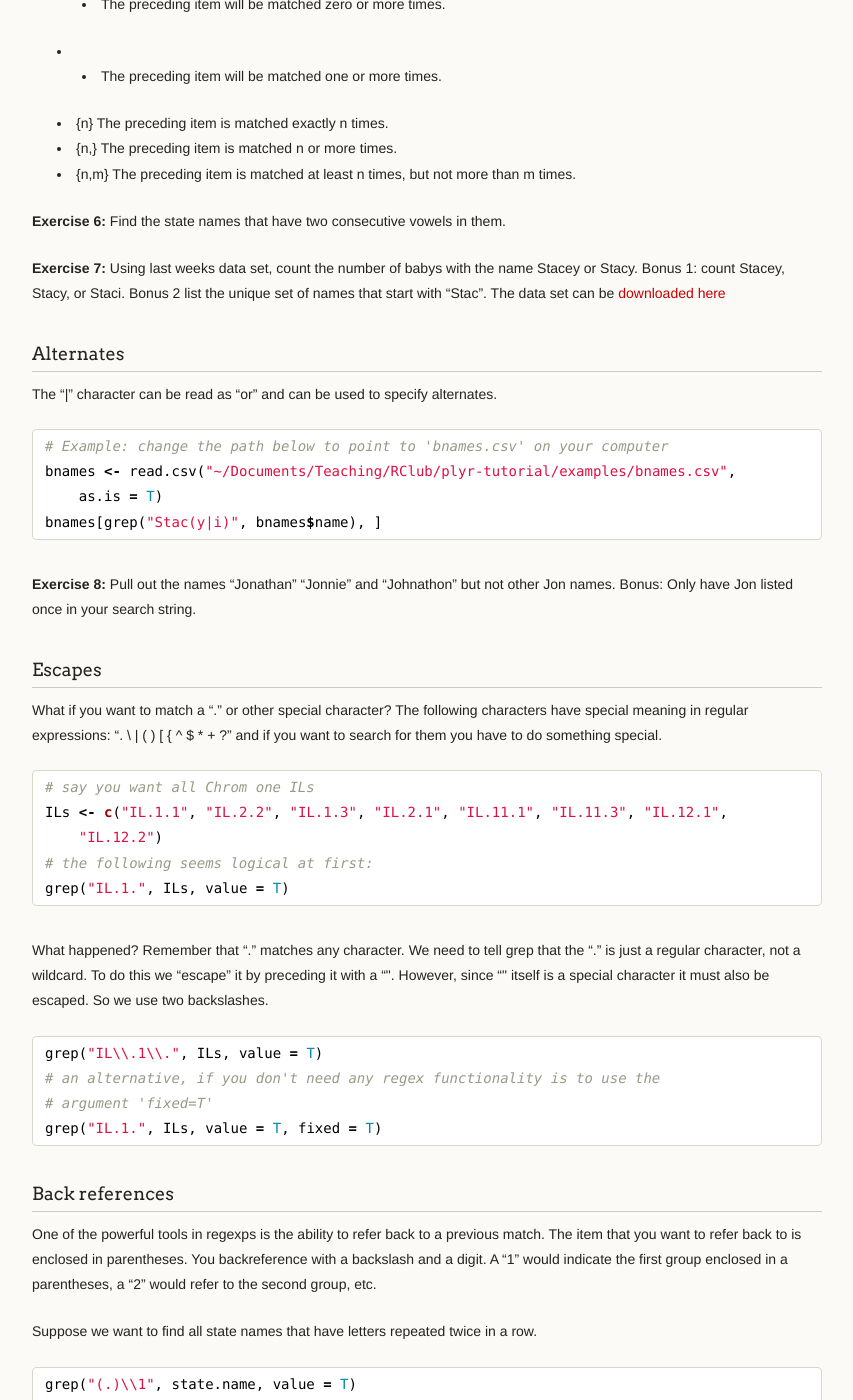
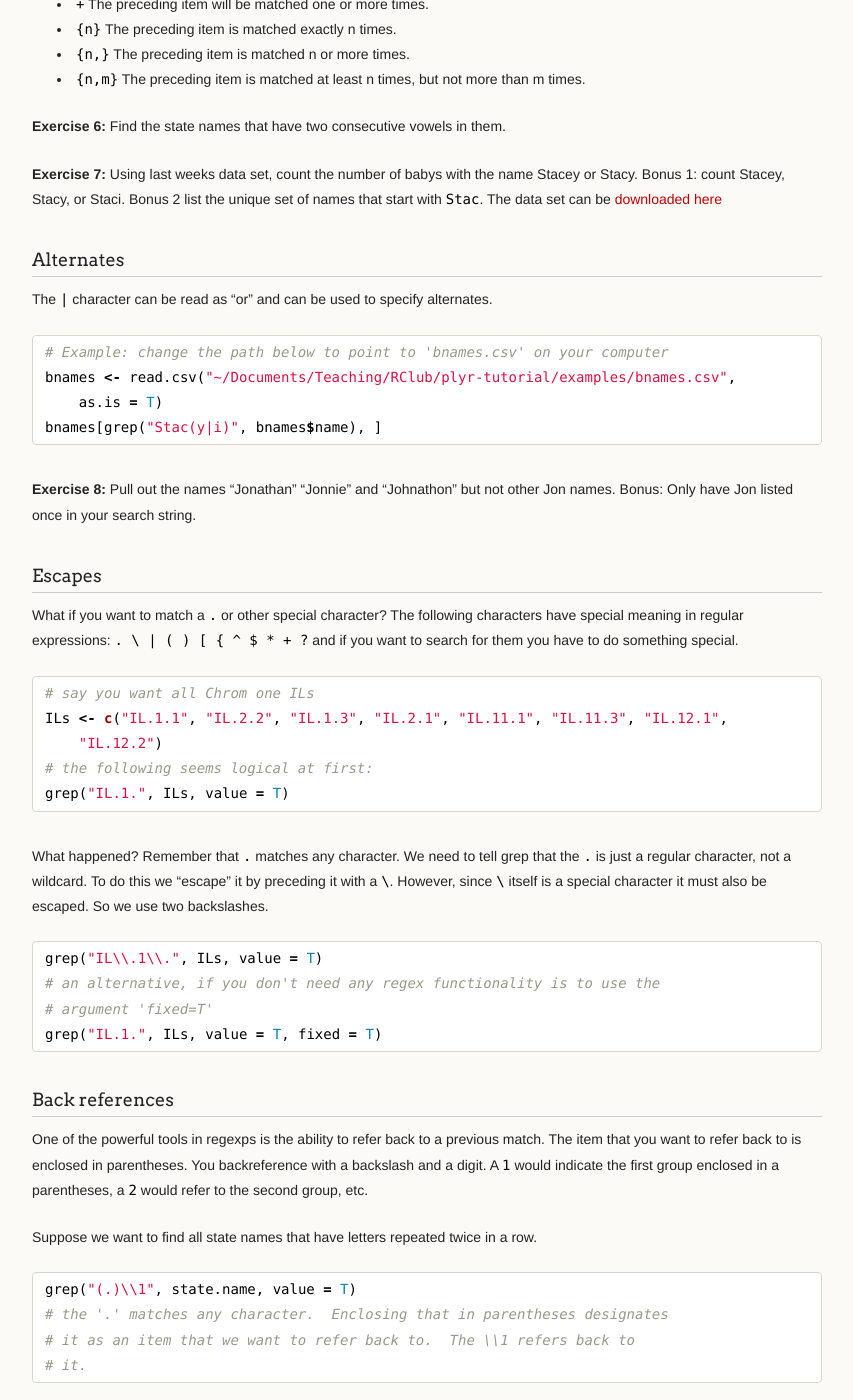
Before and after one commit to mfcovington/r_club, a Jekyll site: the page built from _posts/2013-04-21-Text-Searches-Regular-Expressions.md, in a window 1280 px wide and 1400 px high, scrolled down 3689 px. Shown: the whole window, without its empty margins (378-1231 px from the left). Built offline with Jekyll 4.4.1, drawn with Linux system fonts in a browser that asks for light colours; Markdown is read by kramdown in place of the engine named in the settings; comment, search, counter and statistics services are not loaded; some of the changed text lies outside the part shown.

````diff
--- a/_posts/2013-04-21-Text-Searches-Regular-Expressions.md
+++ b/_posts/2013-04-21-Text-Searches-Regular-Expressions.md
@@ -6,8 +6,10 @@ comments: true
 duedate:
 author: Julin Maloof
 ---
+
 String Searching and Manipulation
 ========================================================
+
 
 
 
@@ -24,6 +26,7 @@ Search Functions
 ### `grep()`
 Use *`grep()`* when you want to search for a single pattern in a vector of strings.
 
+
 ```r
 # for example: which state names have 'i' in them?
 data(state)
@@ -35,7 +38,9 @@ grep(pattern = "i", x = state.name, ignore.case = T)
 grep(pattern = "i", x = state.name, ignore.case = T, value = T)
 ```
 
+
 The variant *`grepl()`* returns a logical vector of TRUE and FALSE indicating whether or not a match occurred.
+
 
 ```r
 grepl(pattern = "i", x = state.name, ignore.case = T)
@@ -44,10 +49,12 @@ grepl(pattern = "i", x = state.name, ignore.case = T)
 sum(grepl(pattern = "i", x = state.name, ignore.case = T))
 ```
 
-**Exercise 1:** Can you figure out how to count the number of states that do not have an "i" in their name (without changing the search pattern)?  There are at least two easy ways.
+
+**Exercise 1:** Can you figure out how to count the number of states that do not have an `i` in their name (without changing the search pattern)?  There are at least two easy ways.
 
 ### `match()`
 Use *`match()`* when you have two sets of values (lets call them Set A and Set B) and you want to know the (first) positions in Set B that match something that is in Set A.  Match only finds exact matches and can not be used with regular expressions.
+
 
 ```r
 # we have a list of favorite fruits and a list of citrus.  Which of the
@@ -59,7 +66,9 @@ citrus <- c("kumquat", "grapefruit", "orange", "mandarin", "orange", "tangerine"
 match(favorites, citrus)  #what do the numbers returned refer to?
 ```
 
+
 Match has an alternative form which I find more convenient: **`%in%`**.  This form returns Trues or Falses indicating whether or not Set A is in Set B.
+
 
 ```r
 favorites %in% citrus
@@ -68,8 +77,10 @@ favorites %in% citrus
 favorites[favorites %in% citrus]
 ```
 
+
 ### `sub()`
 **`sub()`** performs text substitutions.  Think of it as find and replace.
+
 
 ```r
 # lets say that we wanted to replace 'W' with the phrase '_DoubleU_'
@@ -77,10 +88,11 @@ sub("w", "_DoubleU_", state.name, ignore.case = T)
 ```
 
 
-**Excerise 2:** Try replacing all of the "i"s with "y"s.  Are results what you expected? Why or why not?
+**Excerise 2:** Try replacing all of the `i`s with `y`s.  Are results what you expected? Why or why not?
 
 ### `gsub()`
 `sub()` only replaces the first occurrence of *pattern*.  **`gsub()`** will replace all occurrences.
+
 
 ```r
 gsub("i", "y", state.name, ignore.case = T)
@@ -95,23 +107,25 @@ Regular expressions (regexp) are a way of specifying wild cards in the search op
 ###Character classes I
 Regexp have codes to match certain _classes_ of characters.
 
-* .  Matches any single character
-* \w Matches any character that would be found in a "word" including digits (excludes punctuation and white space)
-* \W Is the opposite of \w and matches any non-word character
-* \d Matches any digit character
-* \D Matches any non-digit character
-* \s Matches any white space character
-* \S Matches any non space character
+* `.`  Matches any single character
+* `\w` Matches any character that would be found in a "word" including digits (excludes punctuation and white space)
+* `\W` Is the opposite of \w and matches any non-word character
+* `\d` Matches any digit character
+* `\D` Matches any non-digit character
+* `\s` Matches any white space character
+* `\S` Matches any non space character
 
 The following match specific characters or locations but are worth mentioning here:
-* ^  Matches the beginning of a line
-* $  Matches the end of a line
-* \t tab character
-* \n return character
+
+* `^`  Matches the beginning of a line
+* `$`  Matches the end of a line
+* `\t` tab character
+* `\n` return character
 
 Unless you use additional modifications described below, these match a single character.
 
-How would we find state names that have two "a"s separated by a single additional character?
+How would we find state names that have two `a`s separated by a single additional character?
+
 
 ```r
 data(state)
@@ -121,35 +135,38 @@ grep("a.a", state.name, value = T, ignore.case = T)
 
 **Exercise 3:** Find state names that have a space in their names.
 
-**Exercise 4:** Find state names that begin with "M"
+**Exercise 4:** Find state names that begin with `M`
 
 ###Character classes II
 An alternative way of specifying character classes is to enclose them in square brackets.
 
 For example, to find all of the state names that end with a vowel:
 
+
 ```r
 grep("[aeiou]$", state.name, value = T)
 ```
 
-The ^ sign inside of square brackets inverts the search.
+
+The `^` sign inside of square brackets inverts the search.
 
 **Exercise 5:** Find state names that begin with non-vowels.
 
 You can specify ranges of characters inside square brackets:
 
-* [0-9] : all digits
-* [a-j] : the first 10 (lowercase) letters of the alphabet
+* `[0-9]` : all digits
+* `[a-j]` : the first 10 (lowercase) letters of the alphabet
 
 There are also a number of predefined character classes.  For example:
 
-[:punct:]
+`[:punct:]`
 Punctuation characters:
 ! " # $ % & ' ( ) * + , - . / : ; < = > ? @ [ \ ] ^ _ ` { | } ~.
 
 See `?regex` for additional classes.
 
 Perhaps confusingly these classes must themselves be placed within square brackets
+
 
 ```r
 grep("[[:space:]]", state.name, value = T)
@@ -160,18 +177,19 @@ grep("[[:space:]]", state.name, value = T)
 You can specify the number of times that a character or character class is repeated.
 ? The preceding item is optional and will be matched at most once.
 
-* *     The preceding item will be matched zero or more times.
-* +     The preceding item will be matched one or more times.
-* {n}   The preceding item is matched exactly n times.
-* {n,}  The preceding item is matched n or more times.
-* {n,m} The preceding item is matched at least n times, but not more than m times.
+* `*`     The preceding item will be matched zero or more times.
+* `+`     The preceding item will be matched one or more times.
+* `{n}`   The preceding item is matched exactly n times.
+* `{n,}`  The preceding item is matched n or more times.
+* `{n,m}` The preceding item is matched at least n times, but not more than m times.
 
 **Exercise 6:** Find the state names that have two consecutive vowels in them.
 
-**Exercise 7:** Using last weeks data set, count the number of babys with the name Stacey or Stacy.  Bonus 1: count Stacey, Stacy, or Staci.  Bonus 2 list the unique set of names that start with "Stac".  The data set can be [downloaded here](http://plyr.had.co.nz/09-user/plyr-tutorial.zip)
+**Exercise 7:** Using last weeks data set, count the number of babys with the name Stacey or Stacy.  Bonus 1: count Stacey, Stacy, or Staci.  Bonus 2 list the unique set of names that start with `Stac`.  The data set can be [downloaded here](http://plyr.had.co.nz/09-user/plyr-tutorial.zip)
 
 ###Alternates
-The "|" character can be read as "or" and can be used to specify alternates.
+The `|` character can be read as "or" and can be used to specify alternates.
+
 
 ```r
 # Example: change the path below to point to 'bnames.csv' on your computer
@@ -184,7 +202,8 @@ bnames[grep("Stac(y|i)", bnames$name), ]
 **Exercise 8:** Pull out the names "Jonathan" "Jonnie" and "Johnathon" but not other Jon names.  Bonus: Only have Jon listed once in your search string.
 
 ###Escapes
-What if you want to match a "." or other special character?  The following characters have special meaning in regular expressions: ". \ | ( ) [ { ^ $ * + ?" and if you want to search for them you have to do something special.
+What if you want to match a `.` or other special character?  The following characters have special meaning in regular expressions: `. \ | ( ) [ { ^ $ * + ?` and if you want to search for them you have to do something special.
+
 
 ```r
 # say you want all Chrom one ILs
@@ -194,7 +213,9 @@ ILs <- c("IL.1.1", "IL.2.2", "IL.1.3", "IL.2.1", "IL.11.1", "IL.11.3", "IL.12.1"
 grep("IL.1.", ILs, value = T)
 ```
 
-What happened?  Remember that "." matches any character.  We need to tell grep that the "." is just a regular character, not a wildcard. To do this we "escape" it by preceding it with a "\".  However, since "\" itself is a special character it must also be escaped. So we use two backslashes.
+
+What happened?  Remember that `.` matches any character.  We need to tell grep that the `.` is just a regular character, not a wildcard. To do this we "escape" it by preceding it with a `\`.  However, since `\` itself is a special character it must also be escaped. So we use two backslashes.
+
 
 ```r
 grep("IL\\.1\\.", ILs, value = T)
@@ -205,9 +226,10 @@ grep("IL.1.", ILs, value = T, fixed = T)
 
 
 ###Back references
-One of the powerful tools in regexps is the ability to refer back to a previous match.  The item that you want to refer back to is enclosed in parentheses.  You backreference with a backslash and a digit.  A "1" would indicate the first group enclosed in a parentheses, a "2" would refer to the second group, etc.
+One of the powerful tools in regexps is the ability to refer back to a previous match.  The item that you want to refer back to is enclosed in parentheses.  You backreference with a backslash and a digit.  A `1` would indicate the first group enclosed in a parentheses, a `2` would refer to the second group, etc.
 
 Suppose we want to find all state names that have letters repeated twice in a row.
+
 
 ```r
 grep("(.)\\1", state.name, value = T)
@@ -216,10 +238,11 @@ grep("(.)\\1", state.name, value = T)
 # it.
 ```
 
+
 **Exercise 9:** Find all state names that have two vowels repeated.
 
-I find back references particularly helpful in combination with sub(), because you can use them in your replacement string.
+I find back references particularly helpful in combination with `sub()`, because you can use them in your replacement string.
 
 **Exercise 10:** For all two-worded state names reverse the order of the two words and add a comma between the words.  ("North Carolina" should become "Carolina, North")
 
-**Exercise 11:** For all two-worded state names, abbreviate the first word to be the first letter, followed by a "." ("North Carolina" becomes "N. Carolina").
+**Exercise 11:** For all two-worded state names, abbreviate the first word to be the first letter, followed by a `.` ("North Carolina" becomes "N. Carolina").
````
Also changed, not shown: _rmd/2013-04-21-Text-Searches-Regular-Expressions.Rmd (+56 -33 lines).
